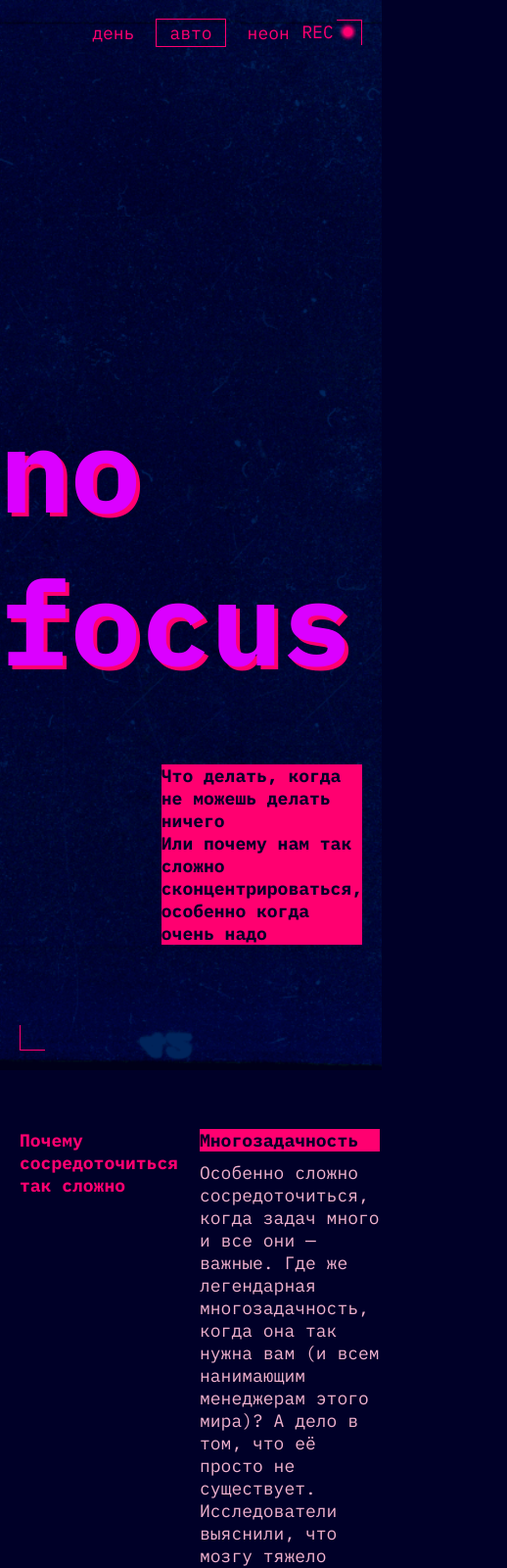
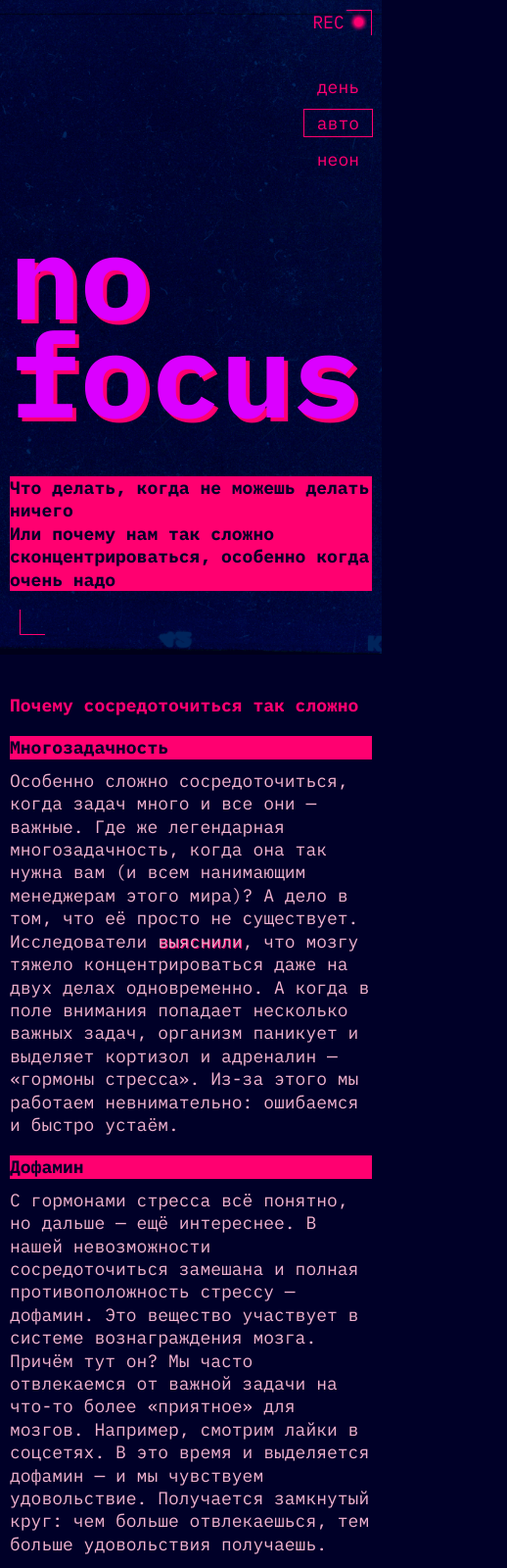
Before and after one commit to Valynoka/slozhno-sosredotochitsya-fd, a plain HTML site: page index.html in a window 390 px wide. Shown: the top 1600 px of the page at 98% size, 518 px wide, since content can reach past the window. Drawn offline with Linux system fonts and the light colour scheme.

```diff
--- a/index.html
+++ b/index.html
@@ -57,7 +57,7 @@
             Особенно сложно сосредоточиться, когда задач много и все они —
             важные. Где же легендарная многозадачность, когда она так нужна вам
             (и всем нанимающим менеджерам этого мира)? А дело в том, что её
-            просто не существует. Исследователи выяснили, что мозгу тяжело
+            просто не существует. Исследователи <a class="content-link" href="#">выяснили</a>, что мозгу тяжело
             концентрироваться даже на двух делах одновременно. А когда в поле
             внимания попадает несколько важных задач, организм паникует и
             выделяет кортизол и адреналин — «гормоны стресса». Из-за этого мы
@@ -149,7 +149,7 @@
           <p class="main__content-main-idia">Прогуляйтесь</p>
           <p class="main__content-text">
             Или даже пробегитесь. Лучше найти парк или лес: один эксперимент
-            показал, что созерцание природы повышает концентрацию, в то время
+            <a class="content-link" href="#">показал</a>, что созерцание природы повышает концентрацию, в то время
             как после просмотра городских пейзажей она наоборот понижается.
             Можно совместить прогулку с физическими упражнениями или бегом — так
             в мозг поступит ещё больше кислорода и он будет лучше работать. Но и
--- a/styles/style.css
+++ b/styles/style.css
@@ -11,6 +11,14 @@
   row-gap: 40px;
 }
 
+@media (width <= 688px) {
+  .page {
+    row-gap: 30px;
+  }
+}
+
+/* Надо подумать, как утрать gap в конце footer */
+
 .header {
   position: relative;
   display: grid;
@@ -21,10 +29,29 @@
   background-position: center;
   background-repeat: no-repeat;
   background-size: cover;
-  padding-top:  var(--page-padding);
-  padding-right:  var(--page-padding);
-  padding-left:  var(--page-padding);
+  padding-top:  var(--desktop-padding);
+  padding-right:  var(--desktop-padding);
+  padding-left:  var(--desktop-padding);
   row-gap: 68px;
+}
+
+@media (width <= 768px) {
+  .header {
+    row-gap: 80px;
+    padding-bottom: var(--table-padding);
+  }
+}
+
+@media (width <= 688px) {
+  .header {
+    display: flex;
+    flex-direction: column;
+    row-gap: 55px;
+    padding-top:  var(--phone-pading);
+    padding-right:  var(--phone-pading);
+    padding-left:  var(--phone-pading);
+    padding-bottom: 65px;
+  }
 }
 
 .header__theme-menu {
@@ -32,10 +59,37 @@
   grid-column: 1/3;
 }
 
+@media (width <= 768px) {
+  .header__theme-menu {
+    display: grid;
+    grid-row: 1/2;
+    grid-column: 2/3;
+    justify-items: end;
+    align-items: end;
+    padding-block-start: 170px;
+  }
+}
+
+@media (width <= 688px) {
+  .header__theme-menu {
+    display: flex;
+    flex-direction: column;
+    padding-block-start: 65px;
+  }
+}
+
 .header__theme-menu-list {
   display: flex;
   justify-content: center;
   gap: 10px;
+}
+
+@media (width <= 768px) {
+  .header__theme-menu-list {
+    display: flex;
+    flex-direction: column;
+    gap: 10px;
+  }
 }
 
 .header__theme-menu-button {
@@ -48,12 +102,16 @@
   padding: 2px 13px;
 }
 
+.header__theme-menu-button:hover {
+  outline: 1px solid var(--button-outline-color);
+}
+
 .header__theme-menu-button:focus {
   outline: none;
 }
 
 .header__theme-menu-button:focus-visible {
-  outline: var(--button-outline-color);
+  border-bottom: 1px solid var(--button-outline-color);
 }
 
 .header__theme-menu-button_active {
@@ -72,6 +130,16 @@
   align-self: center;
 }
 
+@media (width <= 688px) {
+  .header__title {
+    font-size: var(--phone-baner-font-size);
+    color: var(--main-title-color);
+    text-shadow: 4px 4px 0 var(--accent-color);
+    margin-left: 0;
+    line-height: 100px;
+  }
+}
+
 .header__text {
   grid-row: 3/4;
   grid-column: 2/3;
@@ -84,8 +152,21 @@
 .main {
   display: flex;
   flex-direction: column;
-  gap: 86px;
-  padding: var(--page-padding);
+  gap: 75px;
+  padding: var(--desktop-padding);
+}
+
+/* @media (width <= 768px) {
+  .main {
+    gap: 75px;
+  }
+} */
+
+@media (width <= 688px) {
+  .main {
+    gap: 50px;
+    padding: var(--phone-pading);
+  }
 }
 
 .main__content {
@@ -93,6 +174,20 @@
   grid-template-columns: repeat(3, 1fr);
   gap: 22px;
   grid-auto-flow: dense;
+}
+
+@media (width <= 768px) {
+  .main__content {
+    gap: var(--table-gap);
+  }
+}
+
+@media (width <= 688px) {
+  .main__content {
+    display: flex;
+    flex-direction: column;
+    gap: var(--phone-gap);
+  }
 }
 
 .main__content-title {
@@ -112,8 +207,19 @@
   row-gap: 10px;
 }
 
+@media (width <= 768px) {
+  .main__content-article {
+    padding-left: var(--table-blocks-padding);
+  }
+}
+
+@media (width <= 688px) {
+  .main__content-article {
+    padding-left: 0;
+  }
+}
+
 .main__content:nth-of-type(2) {
-  display: grid;
   align-items: start;
 }
 
@@ -129,16 +235,40 @@
   grid-row: 2/3;
 }
 
+@media (width <= 768px) {
+  .main__content:nth-of-type(2)
+  .main__content-article:nth-of-type(1) {
+    grid-column: 1/4;
+    grid-row: 2/3;
+  }
+}
+
 .main__content:nth-of-type(2)
 .main__content-article:nth-of-type(2) {
   grid-column: 2/3;
   grid-row: 2/3;
 }
 
+@media (width <= 768px) {
+  .main__content:nth-of-type(2)
+  .main__content-article:nth-of-type(2) {
+    grid-column: 1/4;
+    grid-row: 3/4;
+  }
+}
+
 .main__content:nth-last-of-type(2)
 .main__content-article:nth-of-type(3) {
   grid-column: 3/4;
   grid-row: 2/3;
+}
+
+@media (width <= 768px) {
+  .main__content:nth-of-type(2)
+  .main__content-article:nth-of-type(3) {
+    grid-column: 1/4;
+    grid-row: 4/5;
+  }
 }
 
 .main__content-subtitle {
@@ -162,12 +292,37 @@
   grid-column: 2/4;
 }
 
+.content-link {
+  text-decoration: none;
+  text-shadow: 1px 1px 0 var(--accent-color);
+}
+
+.content-link:hover {
+  border-bottom: 1px solid var(--link-border-color);
+}
+
+.content-link:focus {
+  outline: none;
+}
+
+.content-link:focus-visible {
+  outline: 1px solid var(--link-border-color);
+}
+
 /* Галерея */
 .main__gallery {
   display: grid;
   grid-template-columns: repeat(auto-fit, minmax(1fr, 230px));
   gap: 20px;
   grid-auto-flow: row dense;
+}
+
+@media (width <= 688px) {
+  .main__gallery {
+    display: flex;
+    flex-direction: column;
+    gap: var(--phone-gallery-gap);
+  }
 }
 
 .main__gallery-subtitle {
@@ -214,8 +369,20 @@
   height: 75vw;
 }
 
+@media (width <= 768px) {
+  .footer {
+    height: 134vw;
+  }
+}
+
+@media (width <= 688px) {
+  .footer {
+    height: 180vw;
+  }
+}
+
 .footer__text {
   color: var(--main-title-color);
-  font-size: var(--baner-font-size);
+  font-size: var(--phone-baner-font-size);
   font-weight: bold;
 }
--- a/styles/variables.css
+++ b/styles/variables.css
@@ -4,22 +4,31 @@
 */
 :root {
   --text-font-size: 18px;
-  --text-font-height: 23px;
+  --text-font-height: 23.4px;
   --normal-font-weight: 400;
   --bold-font-weight: 700;
   --baner-font-size: clamp(7.5rem, 0.5625rem + 14.4531vw, 9.8125rem);
+  --phone-baner-font-size: clamp(7.5rem, 0.5625rem + 14.4531vw, 9.8125rem);
   --text-font-color: #F1B2CE;
   --main-title-color: #DB00FF;
   --main-title-hieght: 82%;
   --accent-color: #FF0070;
   --button-text-color: #FF0070;
   --button-outline-color: #FF0070;
+  --link-border-color: #F1B2CE;
   --article-title-color: #FF0070;
   --corner-decorate-color: #FF0070;
   --dedicated-background-color: #FF0070;
   --dedicated-text-color: #000028;
   --background-page-color: #000028;
-  --page-padding: 20px;
+  --desktop-padding: 20px;
+  --desktop-gap: 22px;
+  --table-gap: 22px;
+  --phone-gap: 20px;
+  --table-padding: 30px;
+  --phone-pading: 10px;
+  --phone-gallery-gap: 10px;
+  --table-blocks-padding: 4px;
   --background-header-image: url(../images/cover-image-dark.png);
 }
 
@@ -41,6 +50,13 @@
   top: 20px;
 }
 
+@media (width <= 688px) {
+  .heder__decorate {
+    right: 15px;
+    top: 10px;
+  }
+}
+
 .decorated-zone::before {
   content: '';
   position: absolute;
@@ -50,6 +66,13 @@
   height: 26px;
   border-top: 1px solid var(--corner-decorate-color);
   border-right: 1px solid var(--corner-decorate-color);
+}
+
+@media (width <= 688px) {
+  .decorated-zone::before {
+    right: 10px;
+    top: 10px;
+  }
 }
 
 .decorated-zone::after {
@@ -62,3 +85,10 @@
   border-left: 1px solid var(--corner-decorate-color);
   border-bottom: 1px solid var(--corner-decorate-color);
 }
+
+@media (width <= 688px) {
+  .heder__decorate::after {
+    left: 10px;
+    bottom: 10px;
+  }
+}
```
Also changed, not shown: 1 other file.
